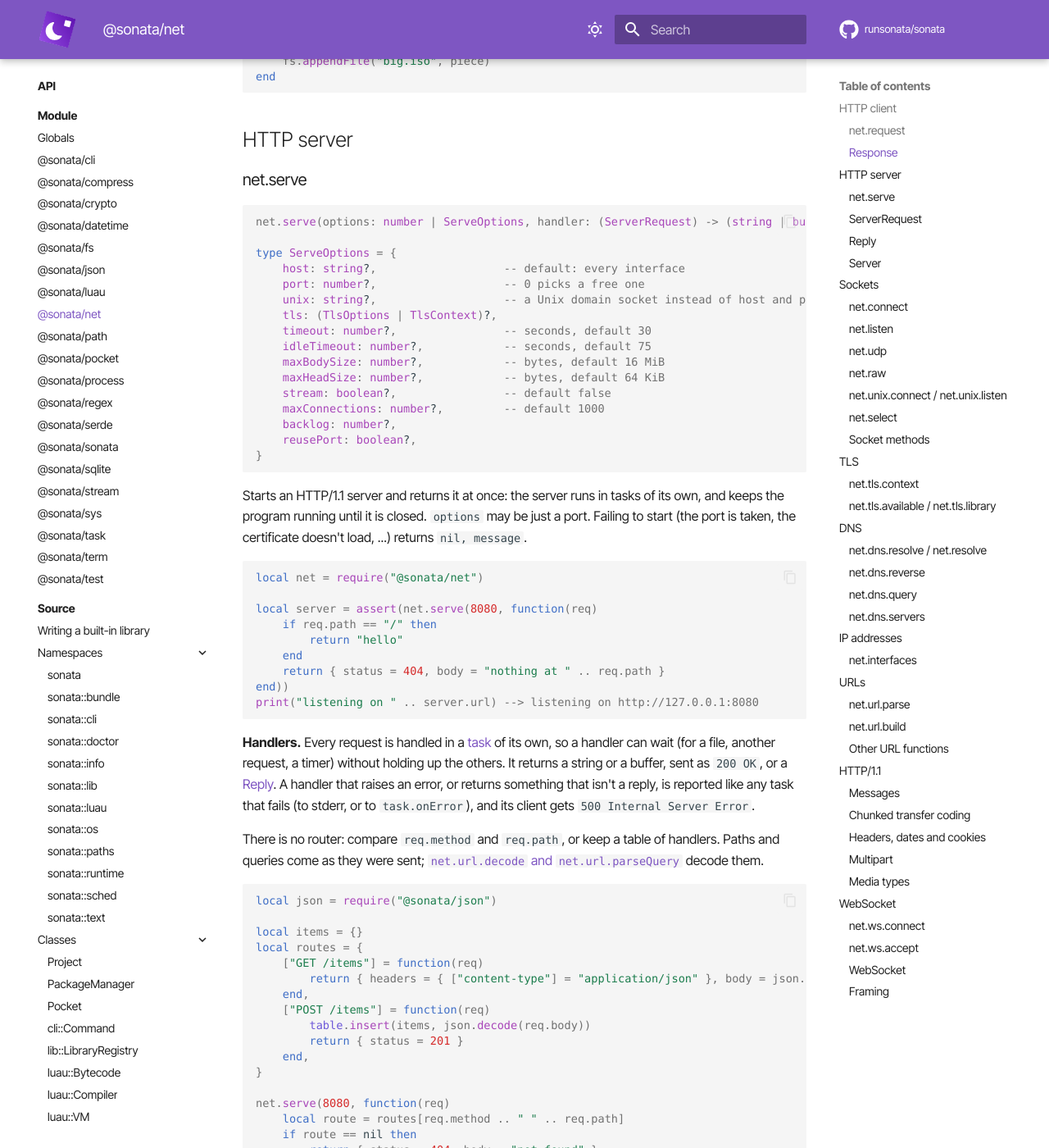
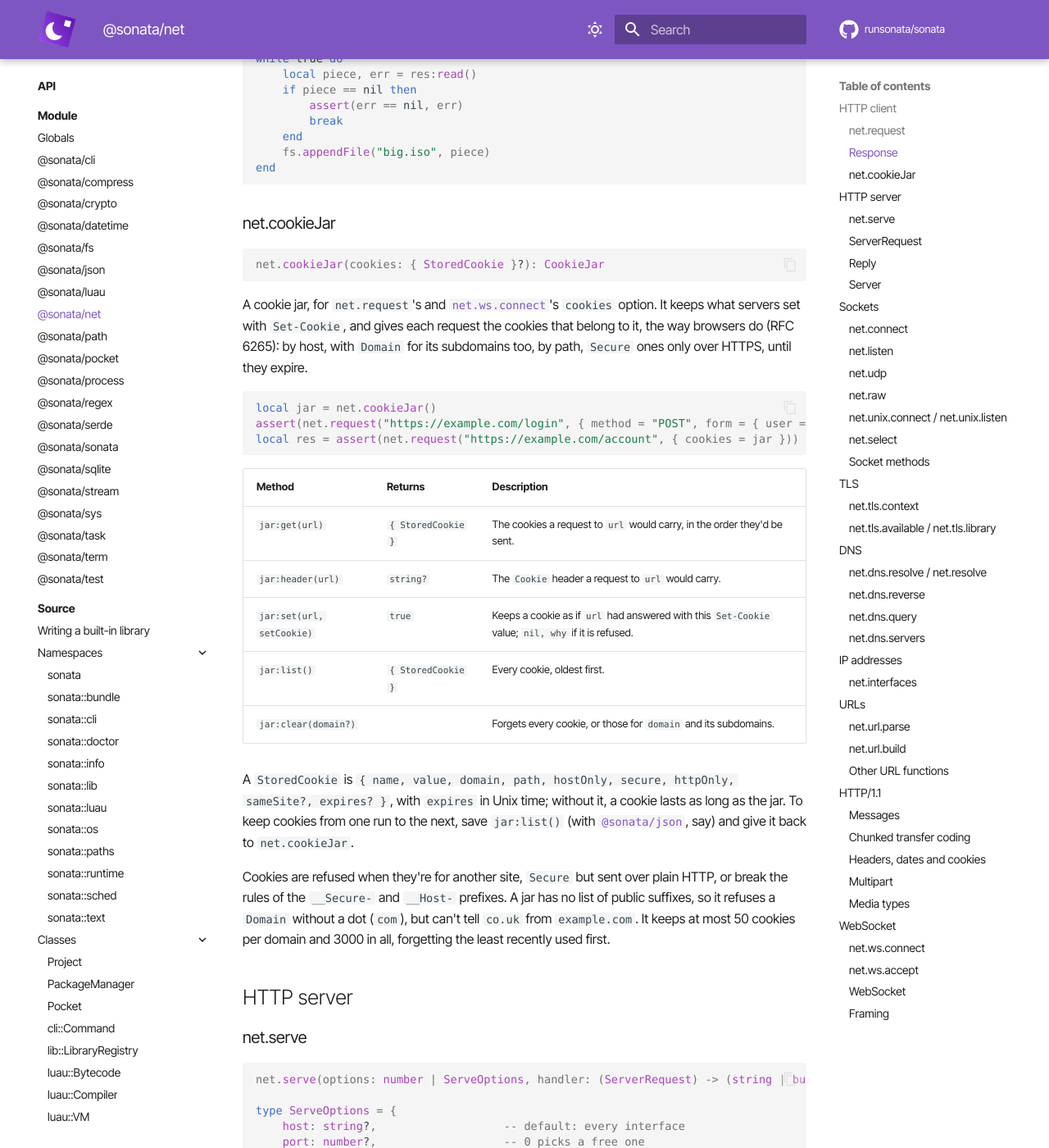
Before and after one commit to runsonata/docs, an MkDocs documentation site: the page built from docs/api/module/net.md, in a window 1280 px wide and 1400 px high, scrolled down 3402 px. Shown: the whole window at 82% size. Built offline with MkDocs 1.6.1 and Material for MkDocs 9.7.7, drawn with Linux system fonts in a browser that asks for light colours; some web fonts are replaced; comment, search, counter and statistics services are not loaded; some of the changed text lies outside the part shown.

Commit message:
Document cookie jars

````diff
--- a/docs/api/module/net.md
+++ b/docs/api/module/net.md
@@ -42,6 +42,7 @@ type RequestOptions = {
     tls: (TlsOptions | TlsContext)?,
     proxy: (string | ProxyOptions)?,
     unix: string?,
+    cookies: CookieJar?,
 }
 ```
 
@@ -116,6 +117,10 @@ instead of the URL's host, which still gives the `Host` header:
 local res = assert(net.request("http://localhost/v1.43/containers/json", { unix = "/var/run/docker.sock" }))
 ```
 
+**Cookies** aren't kept unless `cookies` gives a [jar](#netcookiejar): then the request carries
+the jar's cookies for its URL, and what the response sets goes into the jar, from every redirect
+along the way too. A `Cookie` header given in `headers` is sent instead of the jar's.
+
 ### Response
 
 | Field | Type | Description |
@@ -145,6 +150,41 @@ while true do
     fs.appendFile("big.iso", piece)
 end
 ```
+
+### net.cookieJar
+
+```luau
+net.cookieJar(cookies: { StoredCookie }?): CookieJar
+```
+
+A cookie jar, for `net.request`'s and [`net.ws.connect`](#netwsconnect)'s `cookies` option. It
+keeps what servers set with `Set-Cookie`, and gives each request the cookies that belong to it,
+the way browsers do (RFC 6265): by host, with `Domain` for its subdomains too, by path, `Secure`
+ones only over HTTPS, until they expire.
+
+```luau
+local jar = net.cookieJar()
+assert(net.request("https://example.com/login", { method = "POST", form = { user = "me" }, cookies = jar }))
+local res = assert(net.request("https://example.com/account", { cookies = jar }))
+```
+
+| Method | Returns | Description |
+|---|---|---|
+| `jar:get(url)` | `{ StoredCookie }` | The cookies a request to `url` would carry, in the order they'd be sent. |
+| `jar:header(url)` | `string?` | The `Cookie` header a request to `url` would carry. |
+| `jar:set(url, setCookie)` | `true` | Keeps a cookie as if `url` had answered with this `Set-Cookie` value; `nil, why` if it is refused. |
+| `jar:list()` | `{ StoredCookie }` | Every cookie, oldest first. |
+| `jar:clear(domain?)` | | Forgets every cookie, or those for `domain` and its subdomains. |
+
+A `StoredCookie` is `{ name, value, domain, path, hostOnly, secure, httpOnly, sameSite?, expires? }`,
+with `expires` in Unix time; without it, a cookie lasts as long as the jar. To keep cookies from
+one run to the next, save `jar:list()` (with [`@sonata/json`](json.md), say) and give it back to
+`net.cookieJar`.
+
+Cookies are refused when they're for another site, `Secure` but sent over plain HTTP, or break
+the rules of the `__Secure-` and `__Host-` prefixes. A jar has no list of public suffixes, so it
+refuses a `Domain` without a dot (`com`), but can't tell `co.uk` from `example.com`. It keeps at
+most 50 cookies per domain and 3000 in all, forgetting the least recently used first.
 
 ## HTTP server
 
@@ -741,6 +781,7 @@ type WebSocketOptions = {
     headers: Headers?,               -- sent with the handshake
     protocols: { string }?,          -- subprotocols to offer, most wanted first
     compress: boolean?,              -- offer permessage-deflate; default true
+    cookies: CookieJar?,             -- as for net.request
     timeout: number?,                -- seconds, for connecting and the handshake; default 30
     tls: (TlsOptions | TlsContext)?,
     proxy: (string | ProxyOptions)?,
````
